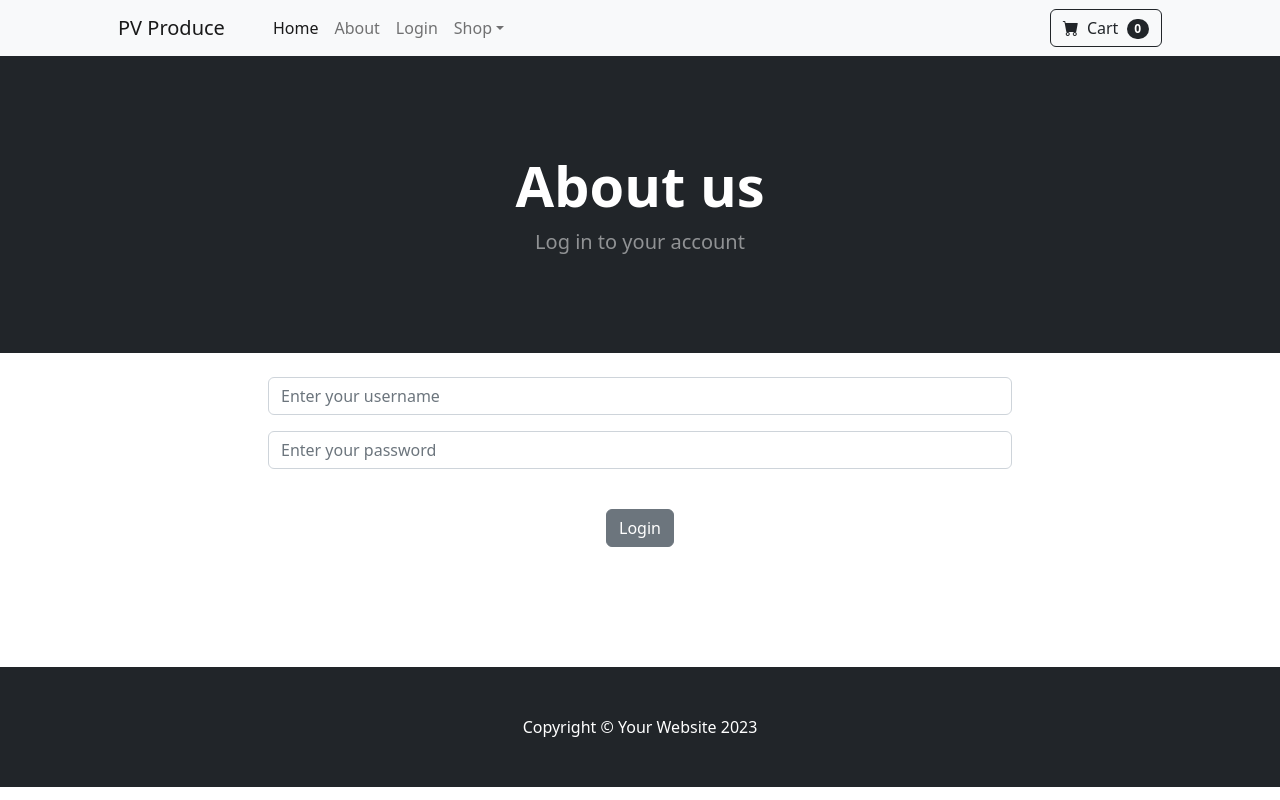
After one commit to Swarna1996/ECommerce-website, a Django app: page /login/ in a window 1280 px wide. The commit adds this page. Run offline with Django 5.2, Linux system fonts and the light colour scheme; some libraries are stand-ins or nearby versions.

Commit message:
login and logout

```diff
--- a/store/templates/base.html
+++ b/store/templates/base.html
@@ -17,6 +17,17 @@
     </head>
     <body>
        {% include 'navbar.html'%}
+       {% if messages%}
+            {% for message in messages %}
+
+                <div class="alert alert-warning alert-dismissible fade show" role="alert">
+                    {{message}}
+                <button type="button" class="btn-close" data-bs-dismiss="alert" aria-label="Close"></button>
+                </div>
+
+
+            {% endfor %}
+       {% endif %}
 
        {% block content %}
        {% endblock %}
--- /dev/null
+++ b/store/templates/login.html
@@ -0,0 +1,39 @@
+{% extends 'base.html'%}
+    {% block content %}
+        <header class="bg-dark py-5">
+            <div class="container px-4 px-lg-5 my-5">
+                <div class="text-center text-white">
+                    <h1 class="display-4 fw-bolder">About us</h1>
+                    <p class="lead fw-normal text-white-50 mb-0">Log in to your account</p>
+                </div>
+            </div>
+        </header>
+
+        <div class="container">
+        	<div class="row">
+        		<center>
+                <div class="col-8">
+                    <br/>
+                    <form method="POST" action="{% url 'login' %}">
+                        {% csrf_token %}
+
+                        <div class="mb-3">
+                            <input type="text" class="form-control" name="username" placeholder="Enter your username">
+                        </div>
+                        <div class="mb-3">
+                            <input type="password" class="form-control" name="password" placeholder="Enter your password">
+                        </div>
+                        <br/>
+                        <button type="submit" class="btn btn-secondary">Login</button>
+                    </form>
+                </div>
+                    <br/>
+                    <br/>
+                    <br/>
+                    <br/>
+                    <br/>
+        		</center>
+        	</div>
+        </div>
+
+    {% endblock %}
--- a/store/templates/navbar.html
+++ b/store/templates/navbar.html
@@ -7,6 +7,14 @@
                     <ul class="navbar-nav me-auto mb-2 mb-lg-0 ms-lg-4">
                         <li class="nav-item"><a class="nav-link active" aria-current="page" href="{% url 'home' %}">Home</a></li>
                         <li class="nav-item"><a class="nav-link" href="{% url 'about' %}">About</a></li>
+
+                        {% if user.is_authenticated %}
+                            <li class="nav-item"><a class="nav-link" href="{% url 'logout' %}">Logout</a></li>
+                        {% else %}
+                            <li class="nav-item"><a class="nav-link" href="{% url 'login' %}">Login</a></li>
+                        {% endif %}
+
+
                         <li class="nav-item dropdown">
                             <a class="nav-link dropdown-toggle" id="navbarDropdown" href="#" role="button" data-bs-toggle="dropdown" aria-expanded="false">Shop</a>
                             <ul class="dropdown-menu" aria-labelledby="navbarDropdown">
--- a/store/urls.py
+++ b/store/urls.py
@@ -4,4 +4,6 @@ from django.urls import path
 urlpatterns = [
     path('',views.home,name = 'home'),
     path('about/',views.about,name = 'about'),
+    path('login/',views.login_user,name = 'login'),
+    path('logout/',views.logout_user,name = 'logout'),
 ]
--- a/store/views.py
+++ b/store/views.py
@@ -1,5 +1,7 @@
-from django.shortcuts import render
+from django.shortcuts import render,redirect
 from .models import Product
+from django.contrib.auth import authenticate,login,logout
+from django.contrib import messages
 
 # Create your views here.
 def home(request):
@@ -8,3 +10,25 @@ def home(request):
 
 def about(request):
     return render(request,'about.html',{})
+
+def login_user(request):
+    if request.method == "POST":
+        username = request.POST['username'] #Hence we added name="username" as in <input> login.html
+        password = request.POST['password']
+        user = authenticate(request,username=username,password=password)
+        if user is not None:
+            login(request,user)
+            messages.success(request,("You have been loggedin successfully"))
+            return redirect('home')
+
+        else:
+            messages.success(request,("There was an error.Try again"))
+            return redirect('login')
+
+    else:
+        return render(request,'login.html',{})
+
+def logout_user(request):
+    logout(request)
+    messages.success(request,("You have been logged out successfully"))
+    return redirect('home')
```
Also changed, not shown: db.sqlite3.
